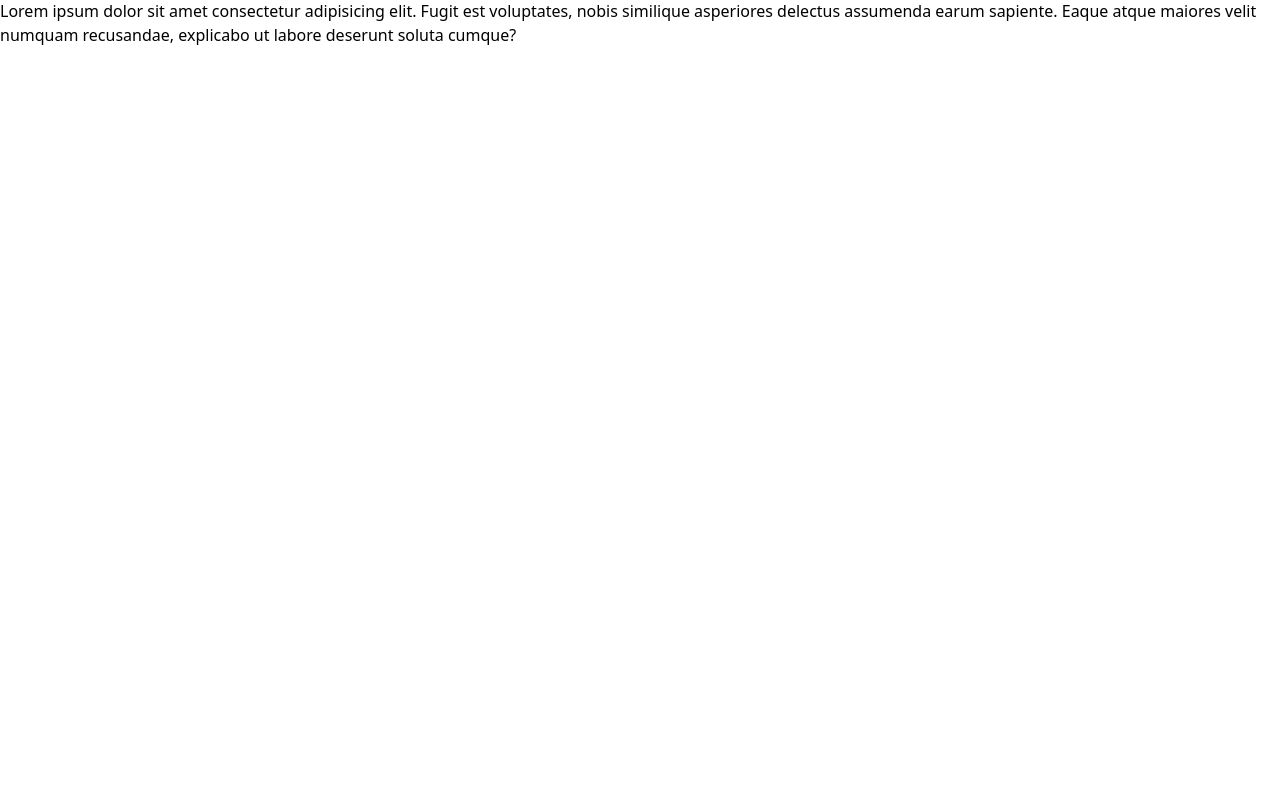
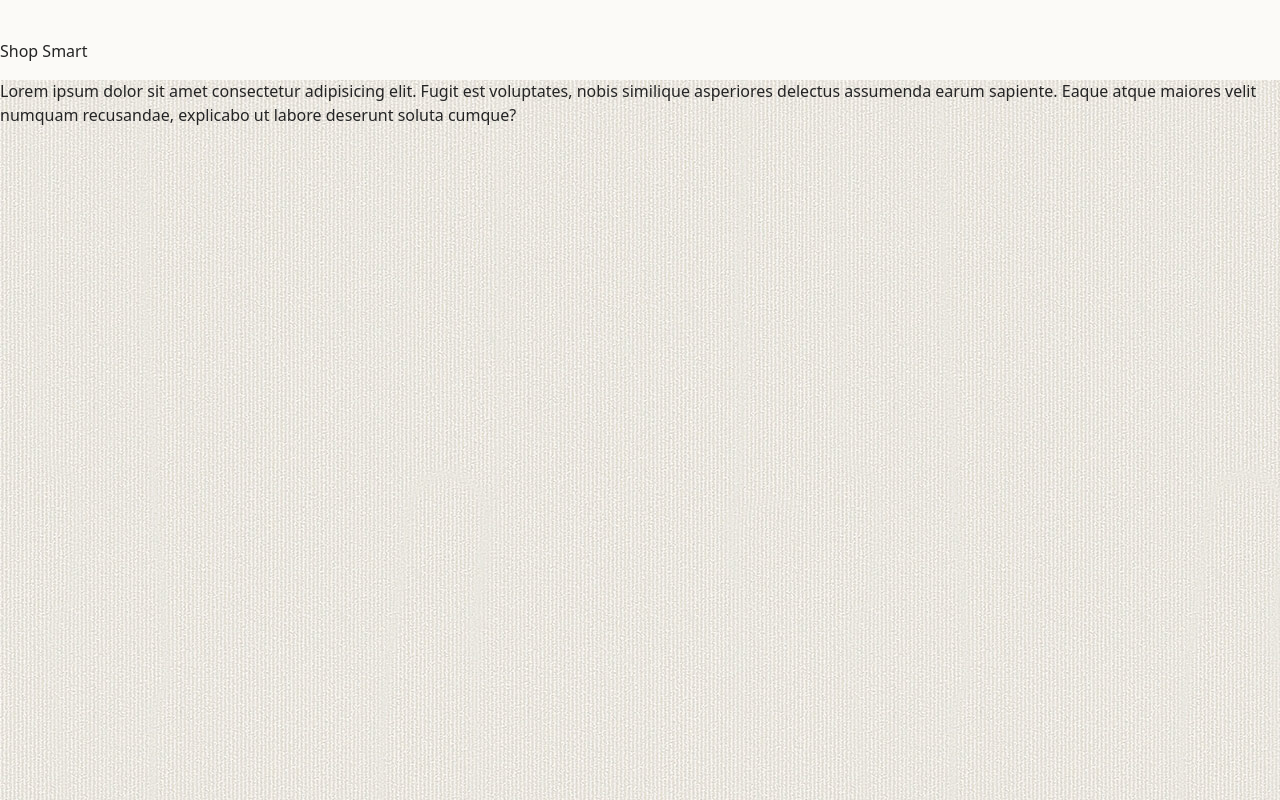
Before and after one commit to Hassan-Muhammad-Yousuf/smart-e-com, a Next.js app: page / in a window 1280 px wide. Built offline with nearby package versions, Linux system fonts and the light colour scheme.

Commit message:
Header and Bg base

```diff
--- /dev/null
+++ b/src/app/components/Container.tsx
@@ -0,0 +1,14 @@
+interface Props{
+    children : React.ReactNode;
+    className?:string;
+}
+
+const Container = ({ children, className }) => {
+    return (
+        <div className={'${className} max-w-screen-xl mx-auto px-4 xl:px-0 py-10'}>
+            {children}
+        </div>
+    )
+}
+
+export default Container
--- /dev/null
+++ b/src/app/components/Header.tsx
@@ -0,0 +1,13 @@
+import Container from "./Container";
+import React from "react";
+import Logo from "./Logo";
+
+const Header = () => {
+    return <div className="bg-bodyColor h-20">
+        <Container>
+            <Logo />
+        </Container>
+    </div>
+}
+
+export default Header
--- /dev/null
+++ b/src/app/components/Logo.tsx
@@ -0,0 +1,9 @@
+import React from "react";
+
+const Logo = () => {
+    return (
+        <h3> Shop Smart</h3>
+    )
+}
+
+export default Logo
--- a/src/app/layout.tsx
+++ b/src/app/layout.tsx
@@ -1,3 +1,4 @@
+import Header from "./components/Header";
 import type { Metadata } from "next";
 
 import "./css/globals.css";
@@ -16,7 +17,10 @@ export default function RootLayout({
 }>) {
   return (
     <html lang="en">
-      <body className="font-bodyFont">{children}</body>
+      <body className="font-bodyFont w-full bg-main-bg text-darkText">
+        <Header/>
+        {children}
+        </body>
     </html>
   );
 }
--- a/src/app/page.tsx
+++ b/src/app/page.tsx
@@ -1,4 +1,3 @@
-import Image from "next/image";
 
 export default function Home() {
   return (
--- a/tailwind.config.ts
+++ b/tailwind.config.ts
@@ -9,8 +9,17 @@ const config: Config = {
   ],
   theme: {
     extend: {
+      backgroundImage: {
+        'main-bg': "url('/Bg.jpeg')",
+      },
       fontFamily: {
         bodyFont: ["Urbanist", ...defaultTheme.fontFamily.sans],
+      },
+      colors: {
+        bodyColor: "#fbfaf7",
+        bgLight: "#1010100d",
+        darkText: "#242424",
+        lightText: "#a5a5a5",
       },
   },
 },
```
Also changed, not shown: public/Bg.jpeg (added).
